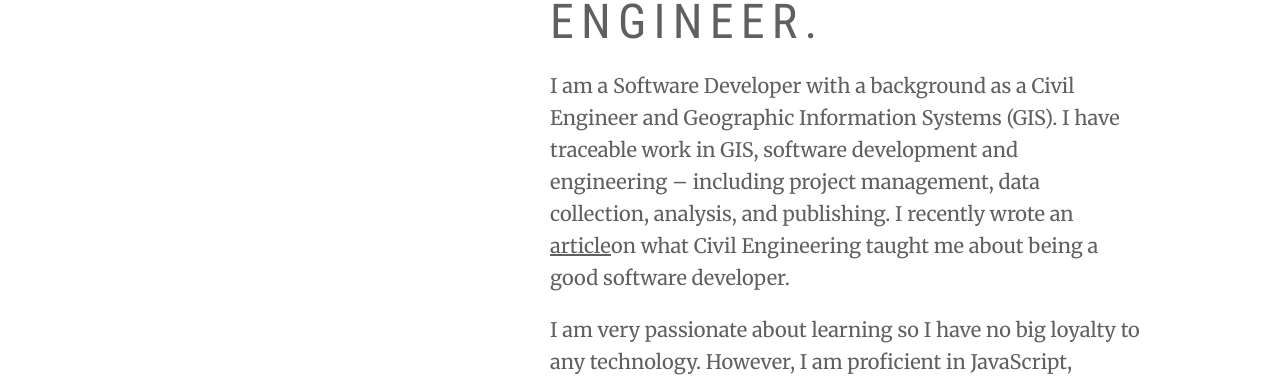
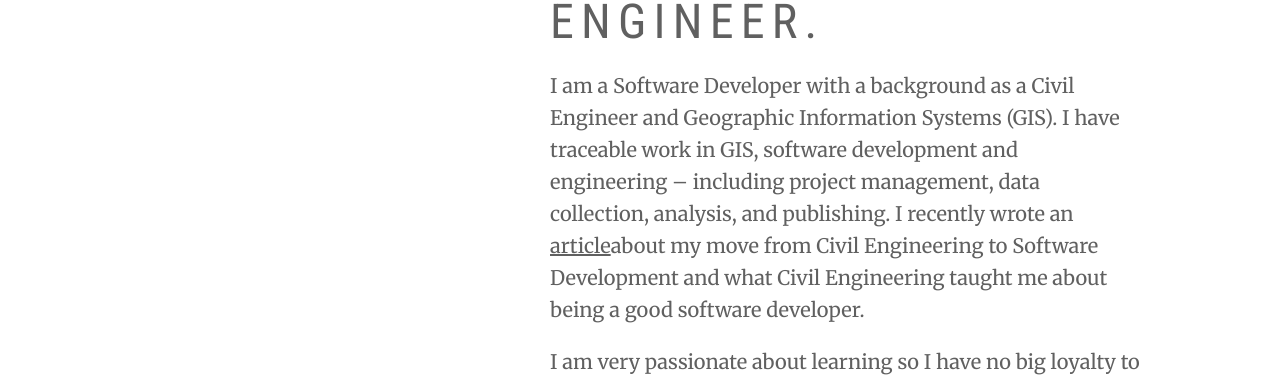
Before and after one commit to bhekanik/www.bhekani.com, a React (Create React App) app: page /about in a window 1280 px wide. Shown: the part 423-800 px from the top of the page. Built offline with nearby package versions, Linux system fonts and the light colour scheme; a web font is replaced by a local one.

Commit message:
minor change to the about

```diff
--- a/src/components/About/About.js
+++ b/src/components/About/About.js
@@ -44,7 +44,7 @@ const About = () => {
               article
             </a>
             {
-              "on what Civil Engineering taught me about being a good software developer."
+              "about my move from Civil Engineering to Software Development and what Civil Engineering taught me about being a good software developer."
             }
           </p>
           <p>
```
